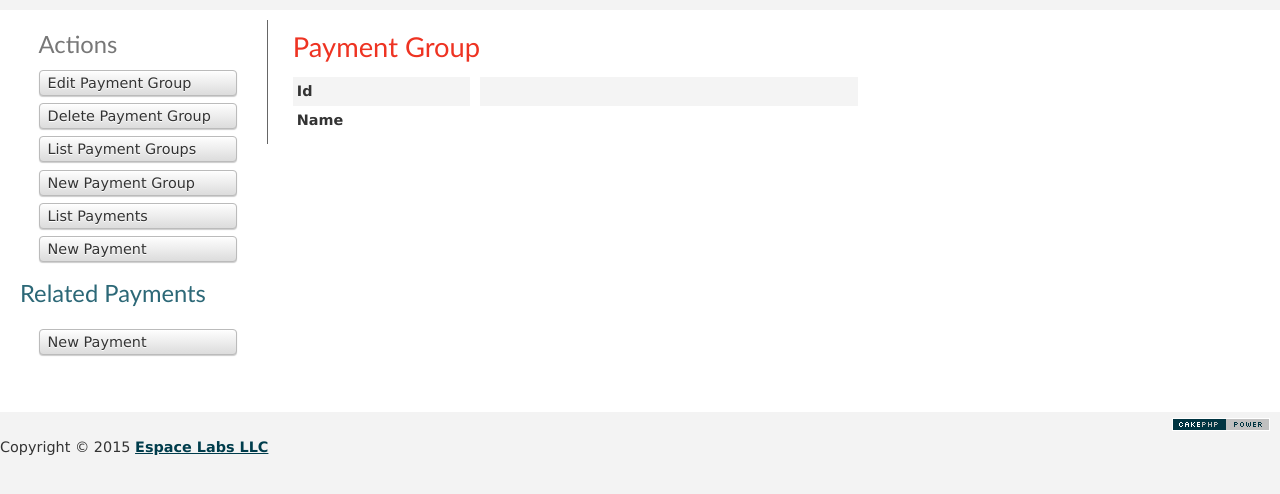
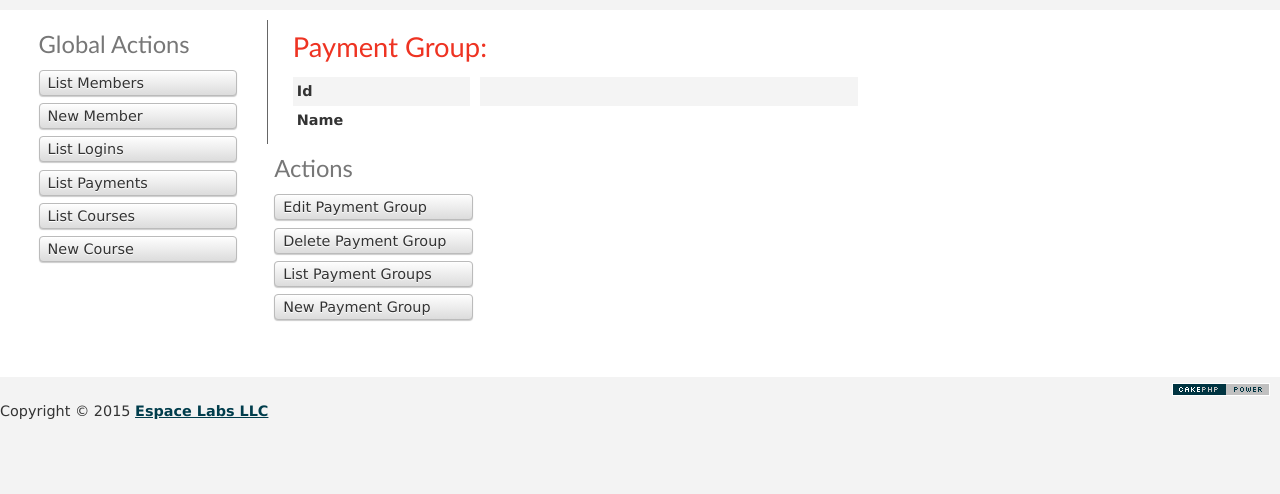
Before and after one commit to topdsoft/espace, a CakePHP app: the page made by app/View/PaymentGroups/view.ctp in a window 1280 px wide. Shown: the part 117-611 px from the top of the page. Run offline with PHP 8.4 and a stand-in for CakePHP, Linux system fonts and the light colour scheme; the template is opened without the code that fills it, so the values that code supplies are empty; some libraries are stand-ins or nearby versions.

Commit message:
work on payment groups

```diff
--- a/app/Controller/PaymentGroupsController.php
+++ b/app/Controller/PaymentGroupsController.php
@@ -38,6 +38,7 @@ class PaymentGroupsController extends AppController {
 			throw new NotFoundException(__('Invalid payment group'));
 		}
 		$options = array('conditions' => array('PaymentGroup.' . $this->PaymentGroup->primaryKey => $id));
+		$this->PaymentGroup->recursive = 2;
 		$this->set('paymentGroup', $this->PaymentGroup->find('first', $options));
 	}
 
--- a/app/Controller/PaymentsController.php
+++ b/app/Controller/PaymentsController.php
@@ -59,6 +59,7 @@ class PaymentsController extends AppController {
 		}//endif
 		if ($this->request->is('post')) {
 			$this->Payment->create();
+// debug($this->request->data);exit;
 			if ($this->Payment->save($this->request->data)) {
 				$this->Session->setFlash(__('The payment has been saved.'),'default',array('class'=>'success'));
 				return $this->redirect(array('action' => 'view',$this->Payment->getInsertId()));
@@ -67,7 +68,8 @@ class PaymentsController extends AppController {
 			}
 		}
 		$members = $this->Payment->Member->find('list');
-		$this->set(compact('members'));
+		$paymentGroups = $this->Payment->PaymentGroup->find('list');
+		$this->set(compact('members','paymentGroups'));
 	}
 
 /**
--- a/app/View/Members/view.ctp
+++ b/app/View/Members/view.ctp
@@ -1,5 +1,5 @@
 <div class="members view">
-<h2><?php echo __('Member'); ?></h2>
+<h2><?php echo __('Member: '.$member['Member']['full_name']); ?></h2>
 	<dl>
 		<dt><?php echo __('Id'); ?></dt>
 		<dd>
--- a/app/View/PaymentGroups/view.ctp
+++ b/app/View/PaymentGroups/view.ctp
@@ -1,5 +1,5 @@
 <div class="paymentGroups view">
-<h2><?php echo __('Payment Group'); ?></h2>
+<h2><?php echo __('Payment Group: ').$paymentGroup['PaymentGroup']['name']; ?></h2>
 	<dl>
 		<dt><?php echo __('Id'); ?></dt>
 		<dd>
@@ -13,6 +13,7 @@
 		</dd>
 	</dl>
 </div>
+<?php echo $this->element('menu'); ?>
 <div class="actions">
 	<h3><?php echo __('Actions'); ?></h3>
 	<ul>
@@ -20,48 +21,37 @@
 		<li><?php echo $this->Form->postLink(__('Delete Payment Group'), array('action' => 'delete', $paymentGroup['PaymentGroup']['id']), array(), __('Are you sure you want to delete # %s?', $paymentGroup['PaymentGroup']['id'])); ?> </li>
 		<li><?php echo $this->Html->link(__('List Payment Groups'), array('action' => 'index')); ?> </li>
 		<li><?php echo $this->Html->link(__('New Payment Group'), array('action' => 'add')); ?> </li>
-		<li><?php echo $this->Html->link(__('List Payments'), array('controller' => 'payments', 'action' => 'index')); ?> </li>
-		<li><?php echo $this->Html->link(__('New Payment'), array('controller' => 'payments', 'action' => 'add')); ?> </li>
 	</ul>
 </div>
 <div class="related">
+	<?php if (!empty($paymentGroup['Payment'])): ?>
 	<h3><?php echo __('Related Payments'); ?></h3>
-	<?php if (!empty($paymentGroup['Payment'])): ?>
 	<table cellpadding = "0" cellspacing = "0">
 	<tr>
 		<th><?php echo __('Id'); ?></th>
 		<th><?php echo __('Created'); ?></th>
-		<th><?php echo __('Member Id'); ?></th>
+		<th><?php echo __('Member '); ?></th>
 		<th><?php echo __('Amount'); ?></th>
 		<th><?php echo __('Payment Type'); ?></th>
-		<th><?php echo __('Course Id'); ?></th>
-		<th><?php echo __('PaymentGroup Id'); ?></th>
-		<th><?php echo __('Notes'); ?></th>
-		<th class="actions"><?php echo __('Actions'); ?></th>
+		<th><?php echo __('Course'); ?></th>
+		<th></th>
 	</tr>
 	<?php foreach ($paymentGroup['Payment'] as $payment): ?>
 		<tr>
 			<td><?php echo $payment['id']; ?></td>
 			<td><?php echo $payment['created']; ?></td>
-			<td><?php echo $payment['member_id']; ?></td>
+			<td><?php echo $this->Html->link($payment['Member']['full_name'],array('action'=>'view','controller'=>'members',$payment['member_id'])); ?></td>
 			<td><?php echo $payment['amount']; ?></td>
-			<td><?php echo $payment['payment_type']; ?></td>
-			<td><?php echo $payment['course_id']; ?></td>
-			<td><?php echo $payment['paymentGroup_id']; ?></td>
-			<td><?php echo $payment['notes']; ?></td>
+			<td><?php echo $PAYMENT_TYPES[$payment['payment_type']]; ?></td>
+			<td><?php if($payment['course_id']) echo $this->Html->link($payment['Course']['name'],array('action'=>'view','controller'=>'courses',$payment['course_id'])); ?></td>
 			<td class="actions">
-				<?php echo $this->Html->link(__('View'), array('controller' => 'payments', 'action' => 'view', $payment['id'])); ?>
-				<?php echo $this->Html->link(__('Edit'), array('controller' => 'payments', 'action' => 'edit', $payment['id'])); ?>
-				<?php echo $this->Form->postLink(__('Delete'), array('controller' => 'payments', 'action' => 'delete', $payment['id']), array(), __('Are you sure you want to delete # %s?', $payment['id'])); ?>
+				<?php //echo $this->Html->link(__('View'), array('controller' => 'payments', 'action' => 'view', $payment['id'])); ?>
+				<?php //echo $this->Html->link(__('Edit'), array('controller' => 'payments', 'action' => 'edit', $payment['id'])); ?>
+				<?php //echo $this->Form->postLink(__('Delete'), array('controller' => 'payments', 'action' => 'delete', $payment['id']), array(), __('Are you sure you want to delete # %s?', $payment['id'])); ?>
 			</td>
 		</tr>
 	<?php endforeach; ?>
 	</table>
 <?php endif; ?>
 
-	<div class="actions">
-		<ul>
-			<li><?php echo $this->Html->link(__('New Payment'), array('controller' => 'payments', 'action' => 'add')); ?> </li>
-		</ul>
-	</div>
 </div>
--- a/app/View/Payments/add.ctp
+++ b/app/View/Payments/add.ctp
@@ -11,6 +11,7 @@
 		if(!isset($member)) echo $this->Form->input('member_id');
 		echo $this->Form->input('amount');
 		echo $this->Form->input('payment_type',array('options'=>$PAYMENT_TYPES));
+		echo $this->Form->input('paymentGroup_id');
 		echo $this->Form->input('notes');
 	?>
 	</fieldset>
--- a/app/View/Payments/index.ctp
+++ b/app/View/Payments/index.ctp
@@ -48,5 +48,6 @@
 	<h3><?php echo __('Payment Actions'); ?></h3>
 	<ul>
 		<li><?php echo $this->Html->link(__('New Payment'), array('action' => 'add')); ?> </li>
+		<li><?php echo $this->Html->link(__('List Payment Groups'), array('controller'=>'paymentGroups' ,'action' => 'index')); ?> </li>
 	</ul>
 </div>
```
Also changed, not shown: app/View/PaymentGroups/add.ctp (+2 -9 lines), app/View/PaymentGroups/edit.ctp (+2 -10 lines), app/View/PaymentGroups/index.ctp (+4 -5 lines), app/View/Payments/edit.ctp (+1 -10 lines).
